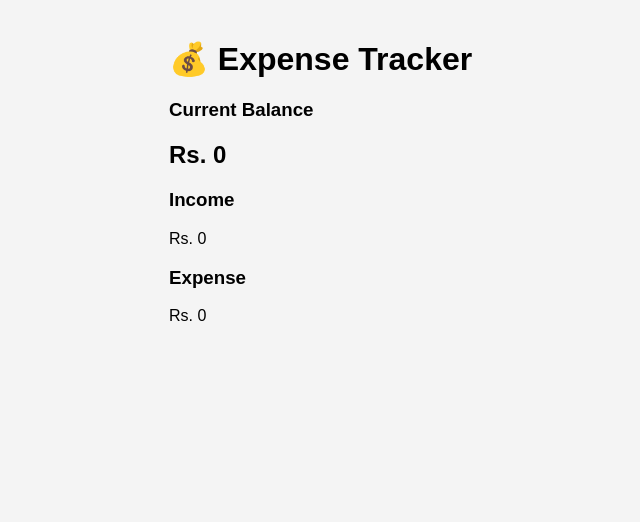
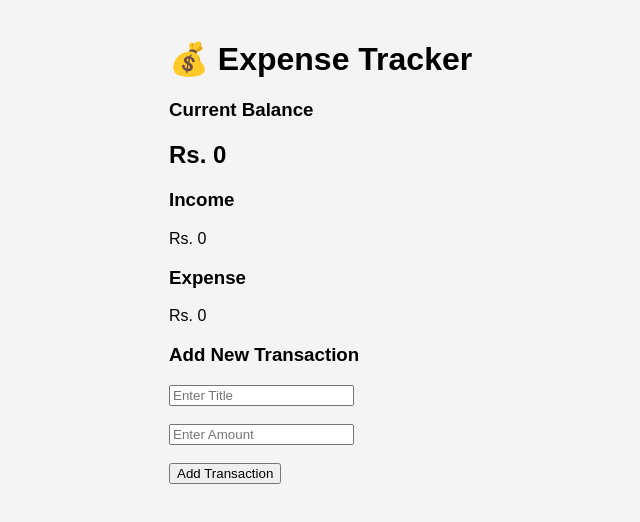
Before and after one commit to ShahabMaqbool/expense-tracker-react, a React (Vite) app: page / in a window 1280 px wide. Shown: the top 522 px of the page, without its empty margins (271-911 px from the left). Built offline with nearby package versions, Linux system fonts and the light colour scheme.

Commit message:
Add transaction form using useState

```diff
--- a/src/App.jsx
+++ b/src/App.jsx
@@ -1,6 +1,7 @@
 import Header from "./components/Header";
 import Balance from "./components/Balance";
 import IncomeExpense from "./components/IncomeExpense";
+import AddTransaction from "./components/AddTransaction";
 
 function App() {
   return (
@@ -8,6 +9,7 @@ function App() {
       <Header />
       <Balance />
       <IncomeExpense />
+      <AddTransaction />
     </div>
   );
 }
--- a/src/components/AddTransaction.jsx
+++ b/src/components/AddTransaction.jsx
@@ -0,0 +1,51 @@
+
+import { useState } from "react";
+
+function AddTransaction() {
+  const [title, setTitle] = useState("");
+  const [amount, setAmount] = useState("");
+
+  const handleSubmit = (e) => {
+    e.preventDefault();
+
+    console.log("Title:", title);
+    console.log("Amount:", amount);
+
+    setTitle("");
+    setAmount("");
+  };
+
+  return (
+    <div>
+      <h3>Add New Transaction</h3>
+
+      <form onSubmit={handleSubmit}>
+        <input
+          type="text"
+          placeholder="Enter Title"
+          value={title}
+          onChange={(e) => setTitle(e.target.value)}
+        />
+
+        <br />
+        <br />
+
+        <input
+          type="number"
+          placeholder="Enter Amount"
+          value={amount}
+          onChange={(e) => setAmount(e.target.value)}
+        />
+
+        <br />
+        <br />
+
+        <button type="submit">
+          Add Transaction
+        </button>
+      </form>
+    </div>
+  );
+}
+
+export default AddTransaction;
```
